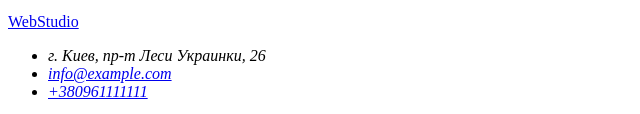
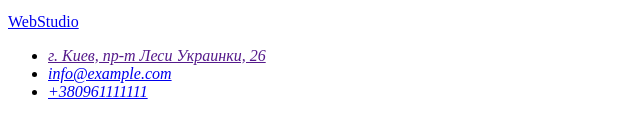
Before and after one commit to toontu/goit-markup-hw-01, a plain HTML site: page index.html in a window 1280 px wide. Shown: the part 3038-3152 px from the top of the page, without its empty margins (0-640 px from the left). Drawn offline with Linux system fonts and the light colour scheme.

Commit message:
Адрес в футере добавлен в ссылку

```diff
--- a/index.html
+++ b/index.html
@@ -120,9 +120,7 @@
         </a>
         <address>
             <ul>
-                <li>
-                    г. Киев, пр-т Леси Украинки, 26
-                </li>
+                <li><a href="">г. Киев, пр-т Леси Украинки, 26</a></li>
                 <li><a href="mailto:info@example.com">info@example.com</a></li>
                 <li><a href="tel:+380961111111">+380961111111</a></li>
             </ul>
```
